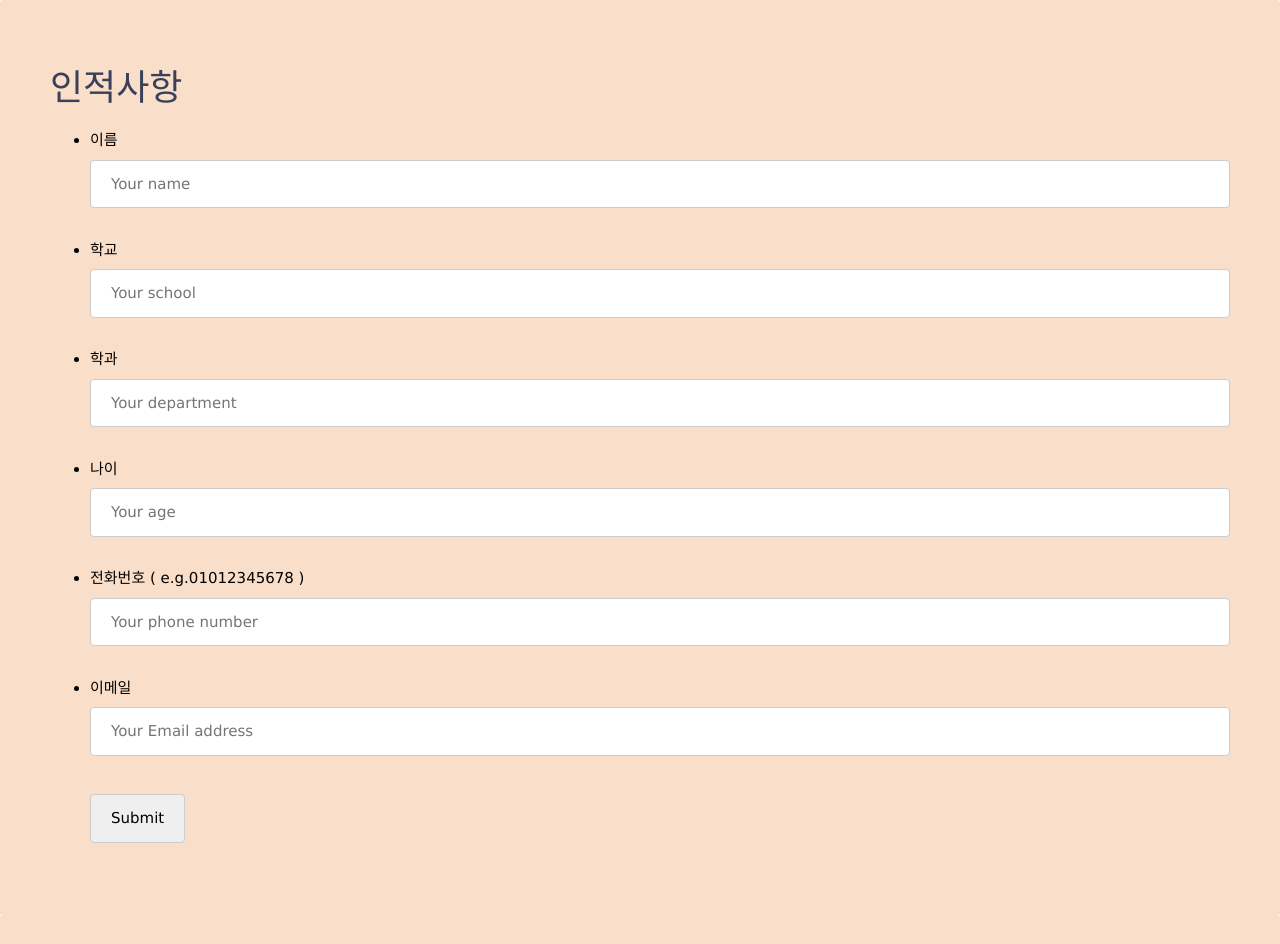
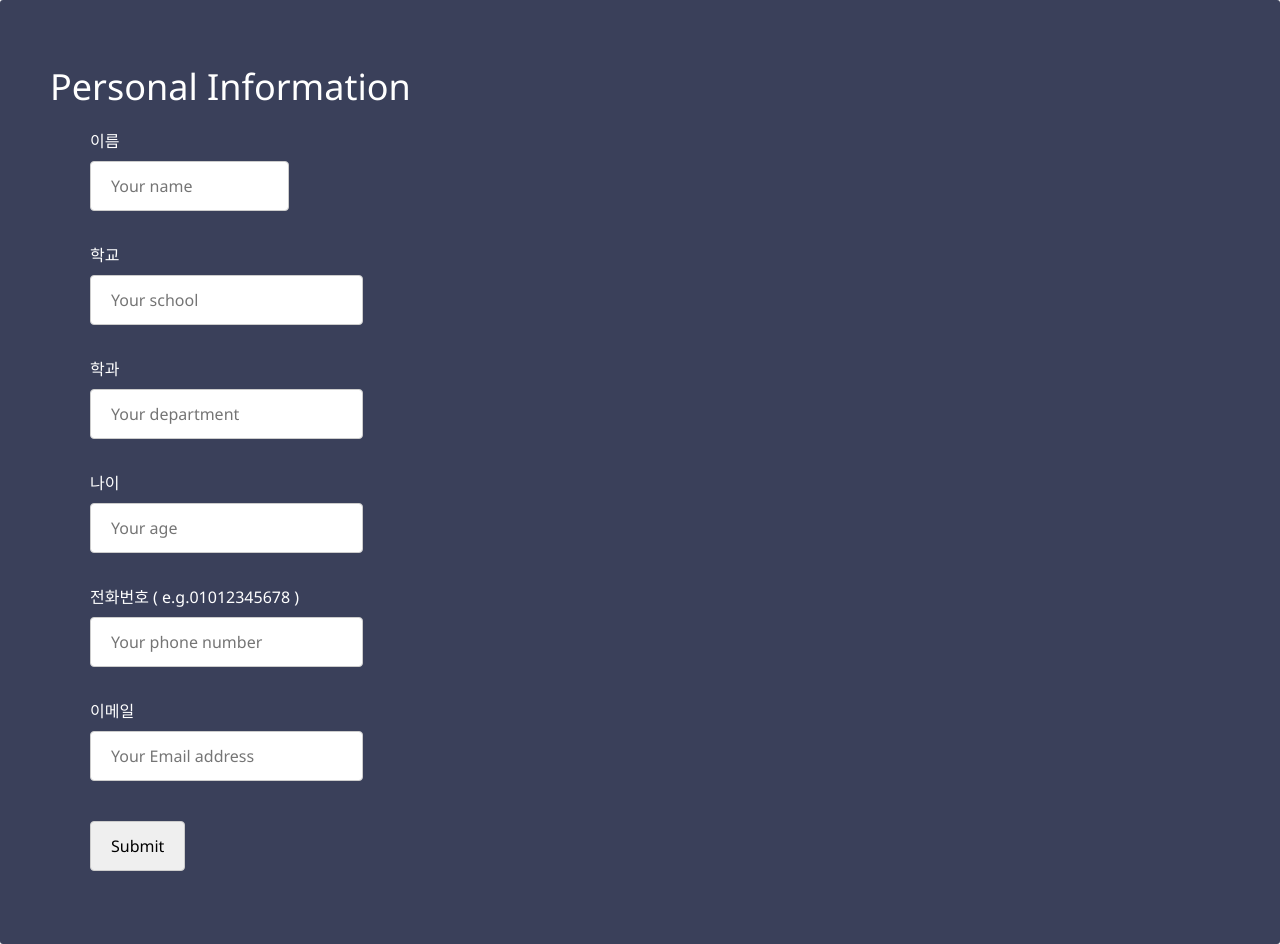
Before and after one commit to SoySourceSause/EasySeminar, a Flask app: page /personal in a window 1280 px wide. Before the commit the page ends 916 px from the top, so only its background shows below. Run offline with Flask 2, Linux system fonts and the light colour scheme.

Commit message:
Update personal.html

```diff
--- a/final/templates/personal.html
+++ b/final/templates/personal.html
@@ -5,13 +5,12 @@
 	<meta name="viewport" content="width=device-width, initial-scale=1"/>
 	<link rel="stylesheet" href="https://www.w3schools.com/w3css/4/w3.css">
 	<style >
+
 	h1 {
-		color: #3A405A;
+		color: #ffffff;
 	}
 
 	input[type=text]{
-
-
     padding: 12px 20px;
     margin: 8px 0;
     display: inline-block;
@@ -21,8 +20,6 @@
 	}
 
 	input[type=submit]{
-
-
     padding: 12px 20px;
     margin: 8px 0;
     display: inline-block;
@@ -35,36 +32,44 @@
 
 	div {
 	border-radius: 3px;
-    background-color: #F9DEC9;
+    background-color: #3A405A;
     padding: 50px;
+	}
+
+	li{
+		color: #ffffff;
+
+	}
+
+	ul{
+		list-style: none;
 	}
 	</style>
 	<title></title>
 </head>
 <body>
 
+<div>
+	<h1>Personal Information</h1>
+	<ul>
+	<h6>
 	<form action="/personal_submit" method="POST">
-<div>
-	<h1>인적사항</h1>
-	<ul>
-
-
 		<li>이름</li>
-			<input type="text"  class="w3-input w3-border w3-round" id ="name" name="name" size="12" placeholder="Your name">
+			<input type="text"  id ="name" name="name" size="12" placeholder="Your name">
 			<br><br>
 		<li>학교</li>
-			<input type="text"  class="w3-input w3-border w3-round" id = "school" name="school" size="20" placeholder="Your school "><br><br>
+			<input type="text"   id = "school" name="school" size="20" placeholder="Your school "><br><br>
 		<li>학과</li>
-			<input type="text"  class="w3-input w3-border w3-round" id = "department" name="department" size="20" placeholder="Your department"><br><br>
+			<input type="text"   id = "department" name="department" size="20" placeholder="Your department"><br><br>
 		<li>나이</li>
-			<input type="text" class="w3-input w3-border w3-round" id = "age" name="age" size="20" placeholder="Your age"><br><br>
+			<input type="text" id = "age" name="age" size="20" placeholder="Your age"><br><br>
 		<li>전화번호 ( e.g.01012345678 )</li>
-			<input type="text"  class="w3-input w3-border w3-round" id = "contact" name="contact" size="20" placeholder="Your phone number"><br><br>
+			<input type="text"  id = "contact" name="contact" size="20" placeholder="Your phone number"><br><br>
 		<li>이메일</li>
-			<input type="text" class="w3-input w3-border w3-round" id = "email" name="email" size="20" placeholder="Your Email address">
+			<input type="text" id = "email" name="email" size="20" placeholder="Your Email address">
 			<br><br>
-
 		<input type="submit" value="Submit">
+	</h6>
 	</ul>
 	</form>
 </div>
```
